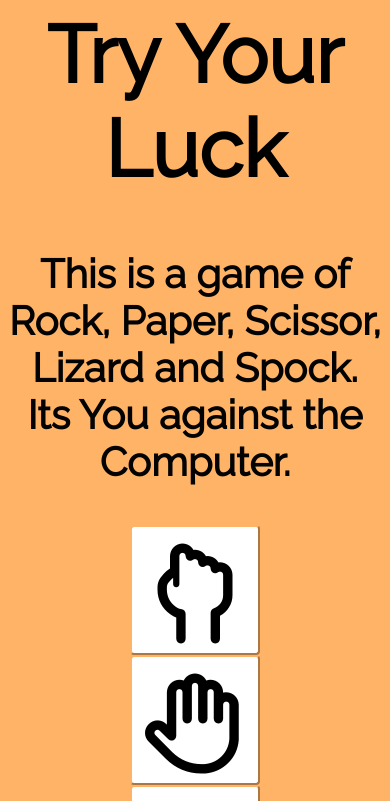
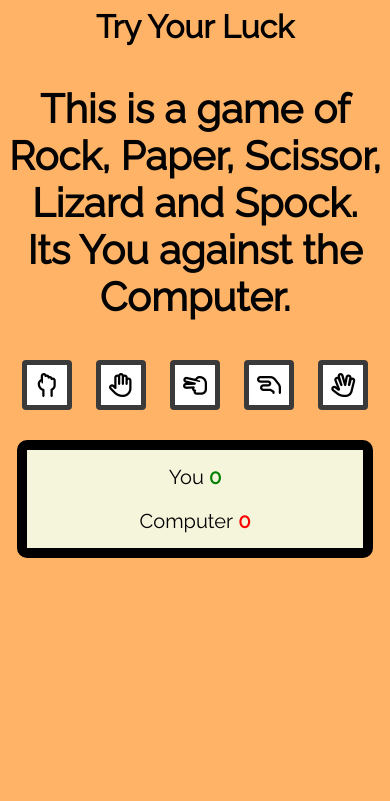
Before and after one commit to AdenAshkir/Rock-Paper-Scissors-Lizard-Spock-Game, a plain HTML site: page index.html in a window 390 px wide. Shown: the top 801 px of the page. Drawn offline with Linux system fonts and the light colour scheme.

Commit message:
Add media queries to site

```diff
--- a/assets/css/style.css
+++ b/assets/css/style.css
@@ -73,9 +73,62 @@ header p {
     background-color: white;
     border-radius: 4px;
     border-color: #ffb366;
+
 }
 
 .fa-regular{
-    font-size: 100px;
     color: black;
 }
+
+/* --------- Media queries */
+
+@media (max-width: 414px) {
+    .controls-area {
+        width: 100%;
+    }
+
+    .btn--big {
+        margin: 0 10px;
+        padding: 5px;
+        border: 5px solid;
+        width: 50px;
+        height: 50px;
+        font-size: 1.5rem;
+    }
+
+    .btn--big::after {
+        font-size: 0.6rem;
+        left: -0.7rem;
+    }
+
+    .score-area {
+        width: 90%;
+    }
+
+    .scores {
+        margin: 0.5em auto;
+        display: block;
+        padding: 5px;
+    }
+
+    .heading {
+        font-size: 2rem;
+    }
+}
+
+@media (max-width: 320px) {
+
+    .controls-area {
+        width: 75%;
+        margin: 10px auto;
+    }
+
+    .btn--big {
+        margin: 10px 10px;
+    }
+    .score-area {
+        width: 90%;
+    }
+
+
+}
```
